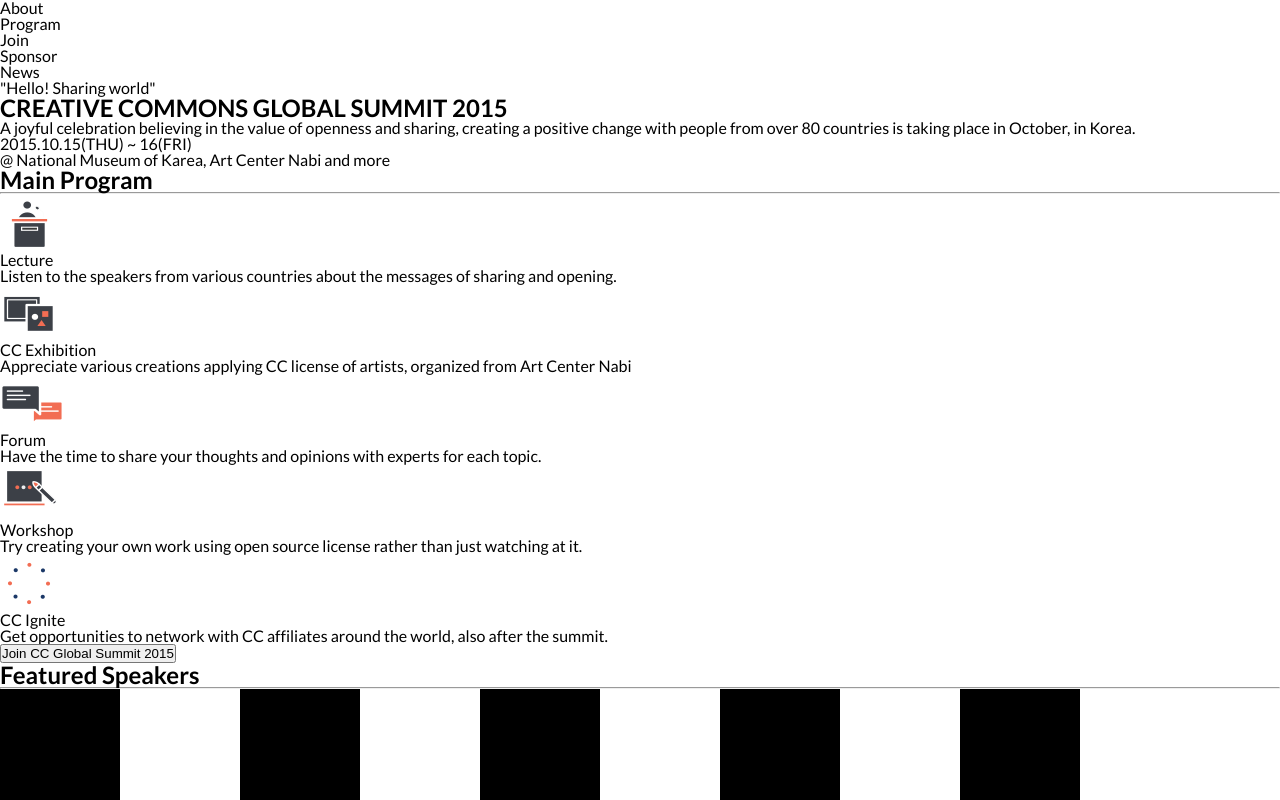
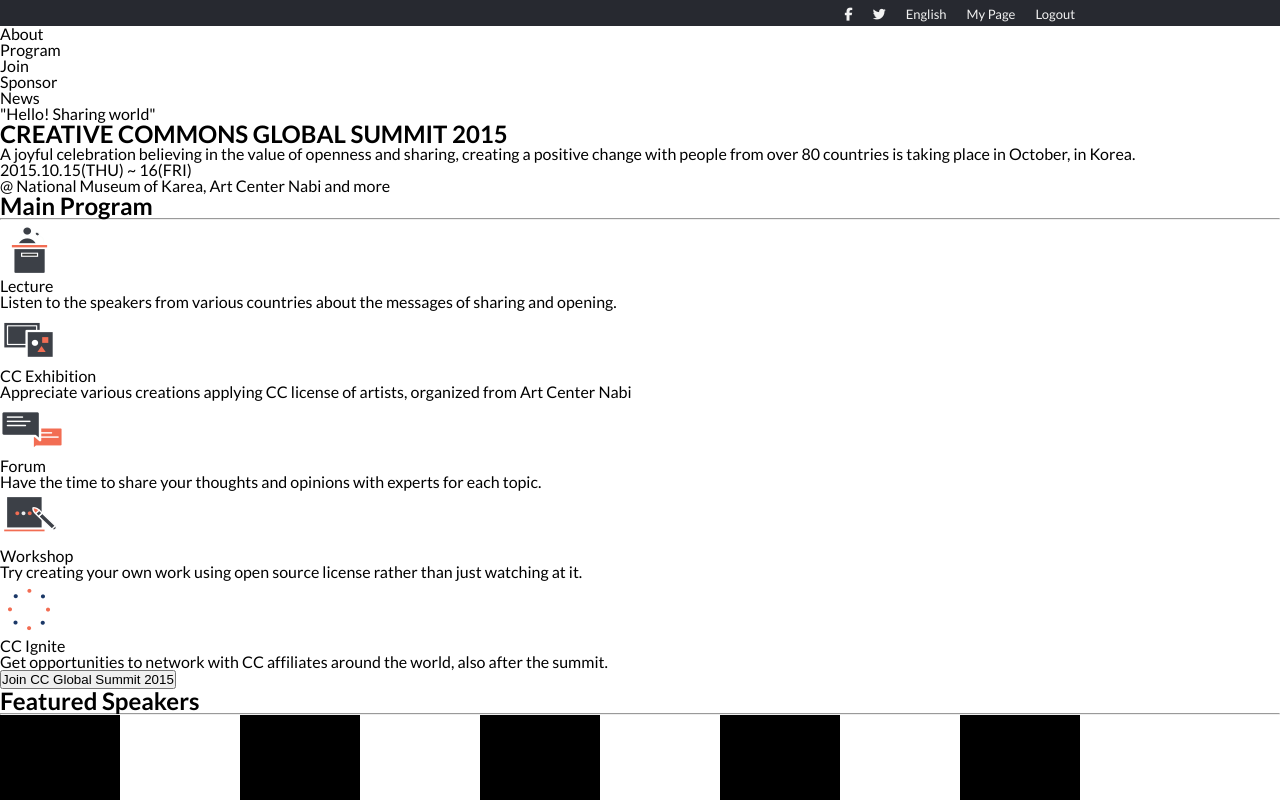
Before and after one commit to hansderly/capstone-one, a website: page index.html in a window 1280 px wide. Shown: the top 800 px of the page. Drawn offline with Linux system fonts and the light colour scheme.

Commit message:
add login and social container desktop home page

```diff
--- a/assets/styles/style.css
+++ b/assets/styles/style.css
@@ -1,10 +1,13 @@
 :root {
+  /* color */
   --clr-primary: hsl(222, 11%, 17%);
   --clr-secondary: hsl(7, 84%, 58%);
   --clr-primary-light: hsl(0, 0%, 27%);
   --clr-neutral: hsl(0, 0%, 83%);
   --clr-neutral-light: hsl(0, 0%, 95%);
   --clr-white: hsl(0, 0%, 100%);
+
+  /* fonts */
   --ff-family: 'Lato', sans-serif;
   --ff-heading: var(--ff-family);
   --ff-body: var(--ff-family);
@@ -12,6 +15,9 @@
   --fw-regurlar-plus: 500;
   --fw-semi-bold: 700;
   --fw-bold: 900;
+
+  /* space */
+  --horizontal-pading: 0 205px 0 205px;
 }
 
 *,
@@ -105,5 +111,24 @@
 /* desktop */
 
 @media screen and (min-width: 768px) {
+  .login_social_wrapper {
+    background-color: var(--clr-primary);
+  }
 
+  .login_social_container {
+    display: flex;
+    justify-content: flex-end;
+    padding: 5px 205px 5px 205px;
+  }
+
+  .login_social > ul {
+    display: flex;
+    gap: 20px;
+  }
+
+  .login_social > ul > li > a {
+    color: var(--clr-neutral-light);
+    text-decoration: none;
+    font-size: 13px;
+  }
 }
--- a/index.html
+++ b/index.html
@@ -25,6 +25,19 @@
             <button class="menu_btn hide hide--desktop" style="color:hsl(7, 84%, 58%)">
                 <i class="fa-solid fa-xmark fa-2x"></i>
             </button>
+            <div class="login_social_wrapper">
+                <div class="login_social_container">
+                    <div class="login_social">
+                        <ul>
+                            <li><a href="#"><i class="fa-brands fa-facebook-f"></i></a></li>
+                            <li><a href="#"><i class="fa-brands fa-twitter"></i></a></li>
+                            <li><a href="#">English</a></li>
+                            <li><a href="#">My Page</a></li>
+                            <li><a href="#">Logout</a></li>
+                        </ul>
+                    </div>
+                </div>
+            </div>
             <div class="navigation_wrapper hide">
                 <nav class="navbar--mobile navbar--desktop">
                     <ul class="menu_list">
```
